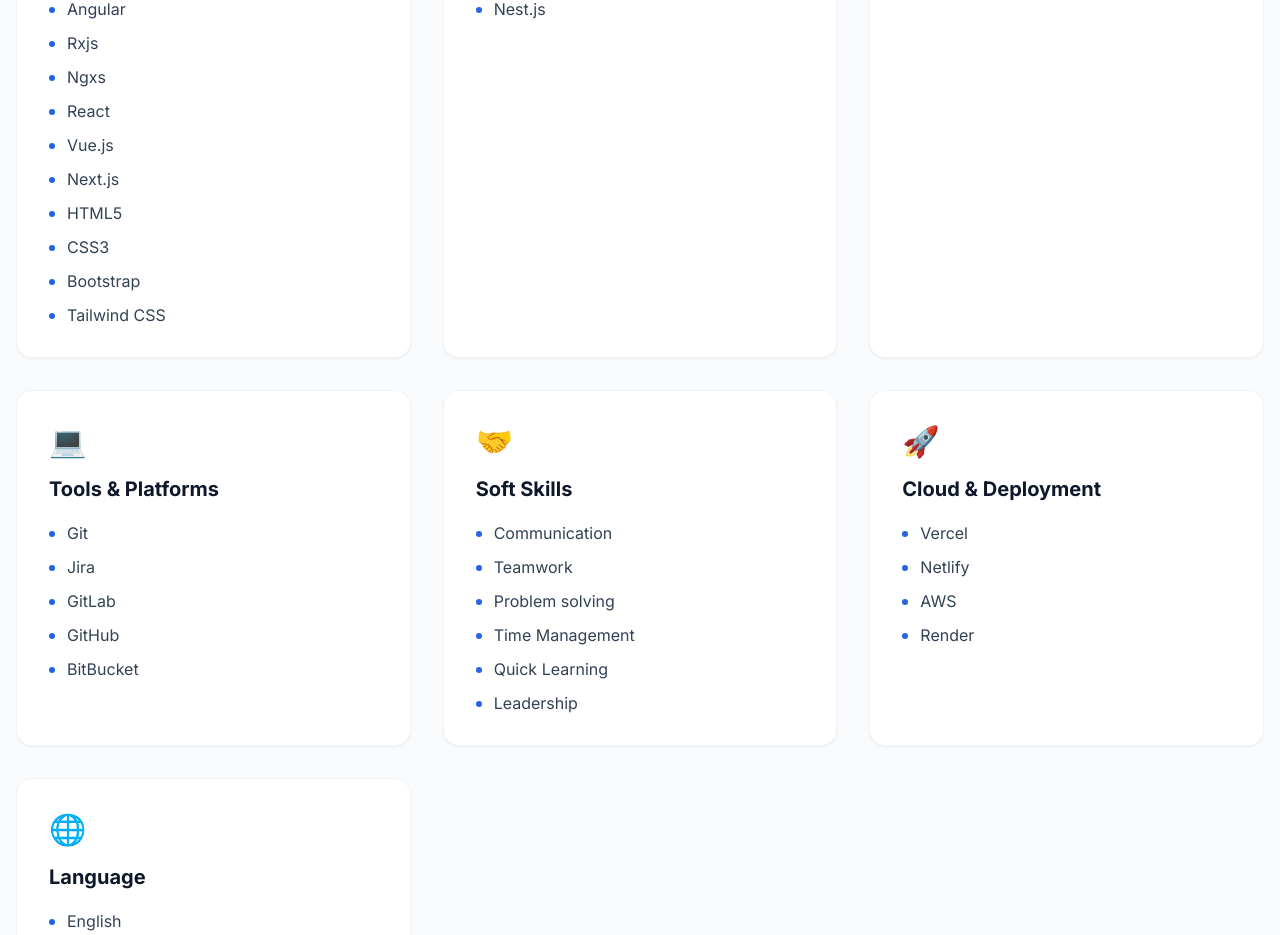
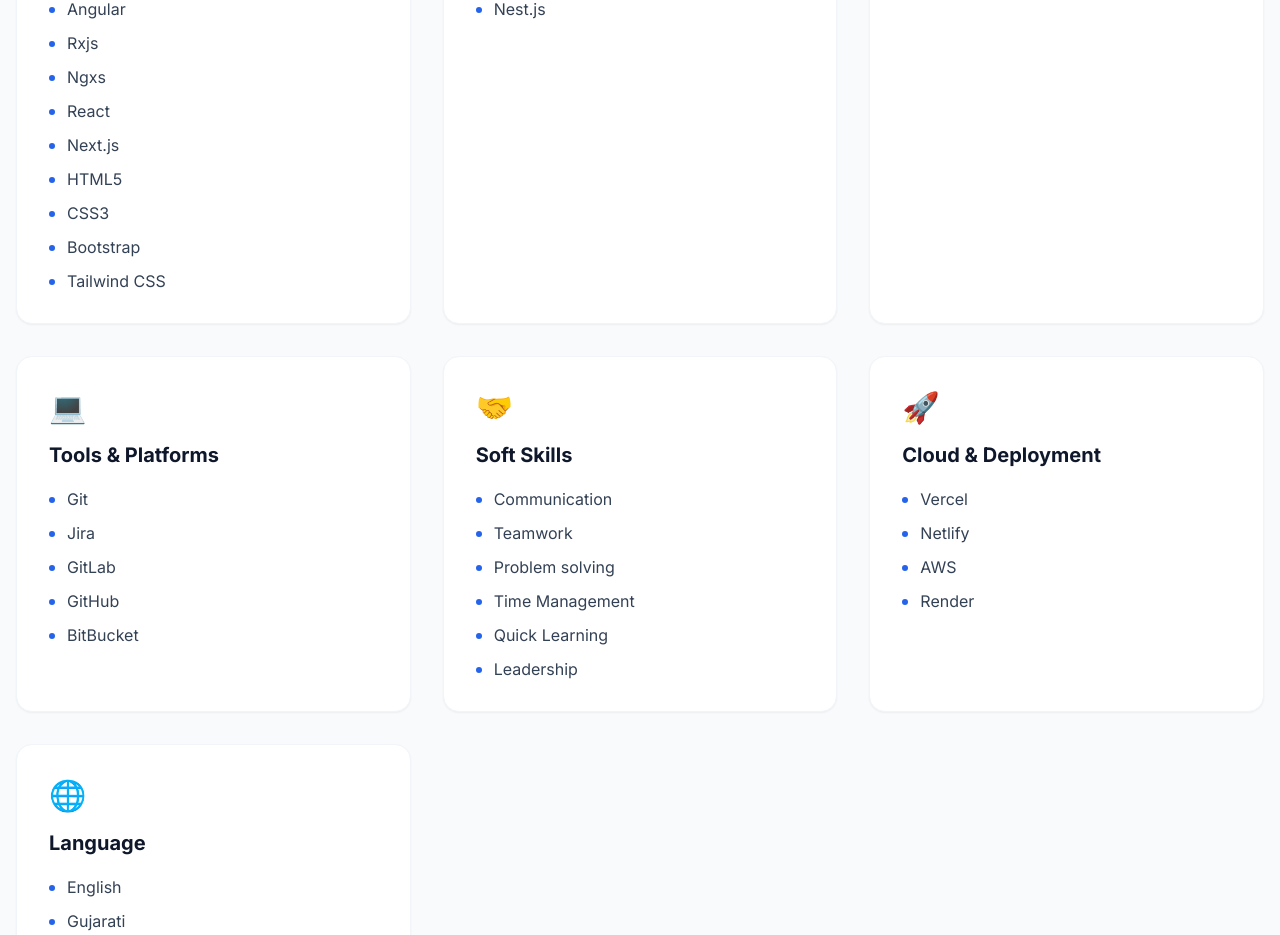
Before and after one commit to ChitraChauhan/my-portfolio, a Next.js app: page / in a window 1280 px wide. Shown: the part 1500-2435 px from the top of the page. Built offline with nearby package versions, Linux system fonts and the light colour scheme.

Commit message:
remove vuejs

```diff
--- a/src/components/Skills.tsx
+++ b/src/components/Skills.tsx
@@ -11,7 +11,6 @@ const skills = [
       'Rxjs',
       'Ngxs',
       'React',
-      'Vue.js',
       'Next.js',
       'HTML5',
       'CSS3',
```
